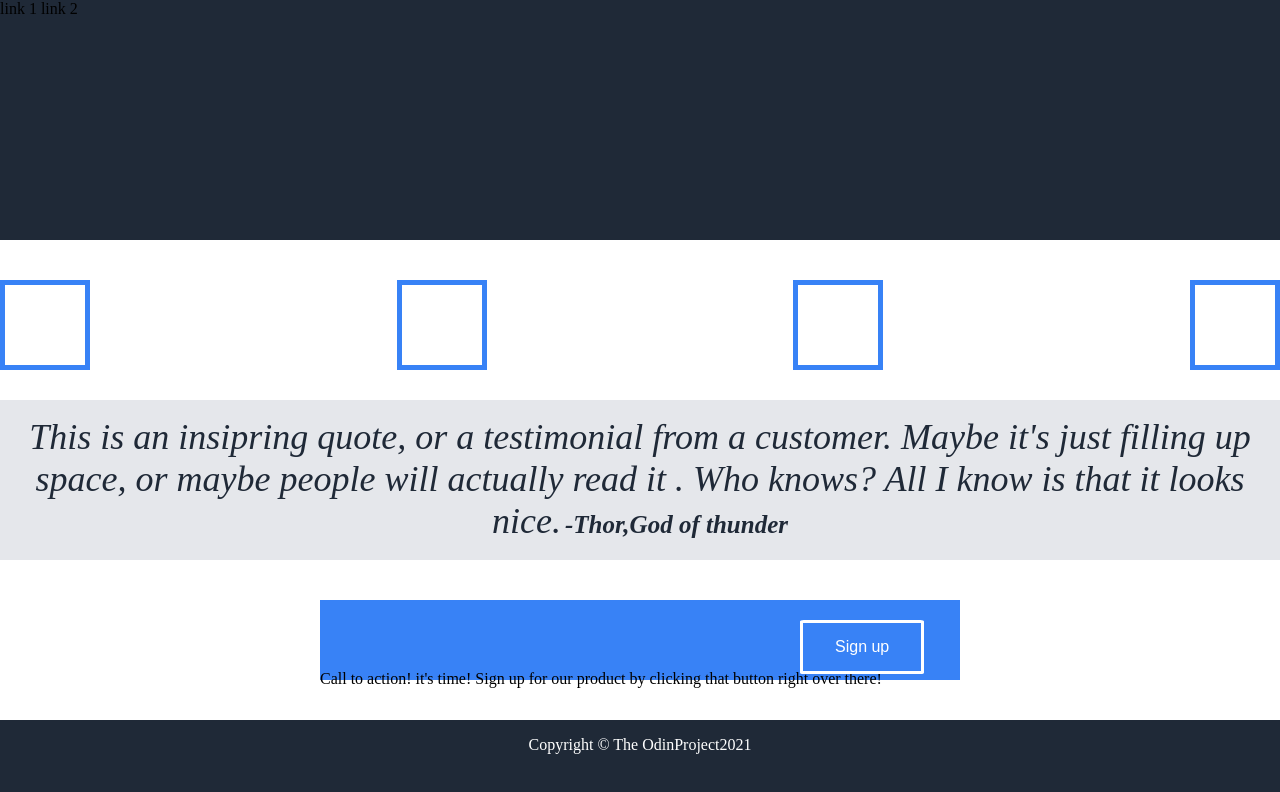
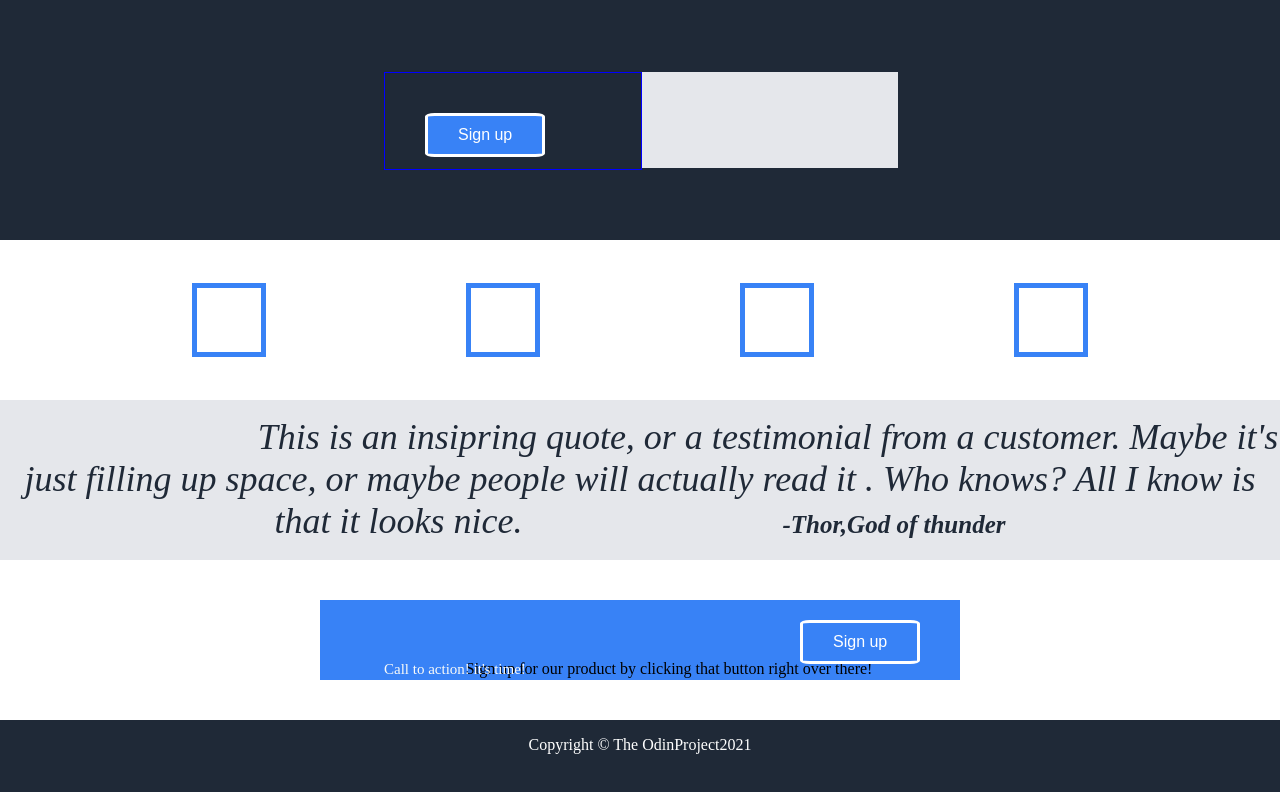
Before and after one commit to Andrtsit/ODINlandingpage, a plain HTML site: page index.html in a window 1280 px wide. Drawn offline with Linux system fonts and the light colour scheme.

Commit message:
refactoring, buttons, position

```diff
--- a/index.html
+++ b/index.html
@@ -8,7 +8,13 @@
 
 </head>
 <body>
-    <header>link 1 link 2</header>
+    <header>
+         <div class="headerdiv1">
+            <button class="button2" type="button">Sign up</button>
+         </div>
+         <div class="headerdiv2"></div>
+
+        </header>
 <main>
 
     <div class="first">
@@ -21,7 +27,8 @@
     </div>
     <div class="second">
         <p>
-            <span class="quote"> This is an insipring quote, or a testimonial from a customer.
+            <span class="quote">
+               This is an insipring quote, or a testimonial from a customer.
                Maybe it's just filling up space, or maybe people will actually read it . Who knows?
                All I know is that it looks nice.</span>
             <span class="thor">-Thor,God of thunder</span>
@@ -29,7 +36,7 @@
     </div>
     <div class="third">
         <div class="bottom2">
-            <button type="button">Sign up</button>
+            <button class="button1" type="button">Sign up</button>
               <p><span class="bottomparagraph1">Call to action! it's time!</span>
                   <span class="bottomparagraph2">
                     Sign up for our product by clicking that button right over there!
--- a/styles.css
+++ b/styles.css
@@ -15,8 +15,30 @@ header{
     flex:1 1 auto;
     height:30%;
     width: 100%;
+    display:flex;
+    position:relative;
+
 
 }
+   .headerdiv1{
+    background-color:#1F2937;
+    height: 40%;
+    width: 20%;
+    float:left;
+    position:relative;
+    top:30%;
+    left:30%;
+    border: 1px solid blue;
+   }
+   .headerdiv2{
+    background-color: #E5E7EB;
+    height: 40%;
+    width: 20%;
+    position:relative;
+    top:30%;
+    left:30%;
+    float:left;
+   }
 main{
     margin: 0;
     padding: 0;
@@ -42,19 +64,18 @@ footer {
     height: 20%;
     width: 100%;
     flex: 1 1 auto;
-    justify-content: space-between;
     display: flex;
-
+    align-items: center;
+    justify-content: center;
+    gap:200px;
 }
 
     .divakia{
-    height:80px;
-    width:80px;
+    height:40%;
+    width:5%;
     border:5px solid#3882F6;
     position:relative;
-    top:25%;
-    left:25;
-    gap: 5px;
+
 }
 .second{
     background-color:#E5E7EB;
@@ -62,6 +83,7 @@ footer {
     width: 100%;
     flex: 1 1 auto;
     text-align: center;
+
 
 }
 .third {
@@ -75,19 +97,20 @@ footer {
     width: 50%;
     height: 50%;
     text-align: left;
-    margin: 0 auto;
+
     position:relative;
     top:25%;
     left:25%;
     float:left;
      }
-    button {
+
+     .button1 {
 
         background-color: #3882f6;
         border: solid white;
-        border-radius:3%;
+        border-radius:8%;
         color: white;
-        padding: 15px 32px;
+        padding: 10px 30px;
         text-align: center;
         text-decoration: none;
         font-size: 16px;
@@ -96,6 +119,22 @@ footer {
         left:75%;
         cursor: pointer;
     }
+    .button2 {
+
+            background-color: #3882f6;
+            border: solid white;
+            border-radius:8%;
+            color: white;
+            padding: 10px 30px;
+            text-align: center;
+            text-decoration: none;
+            font-size: 16px;
+            margin:40px;
+            cursor: pointer;
+
+
+    }
+
 
 
 
@@ -108,7 +147,8 @@ footer {
     font-weight:light;
     font-style: italic;
     color:#1F2937;
-
+    padding-left: 20%;
+    padding-right: 20%;
 
 
 
@@ -119,6 +159,18 @@ footer {
     font-weight:bold;
     font-style: italic;
     color:#1F2937;
+
+
+
+}
+
+.bottomparagraph1 {
+    font-size:15px;
+    font-weight: normal;
+    color:#F9FAF8;
+    position: relative;
+    left:10%;
+    bottom:10%;
 
 
 }
```
